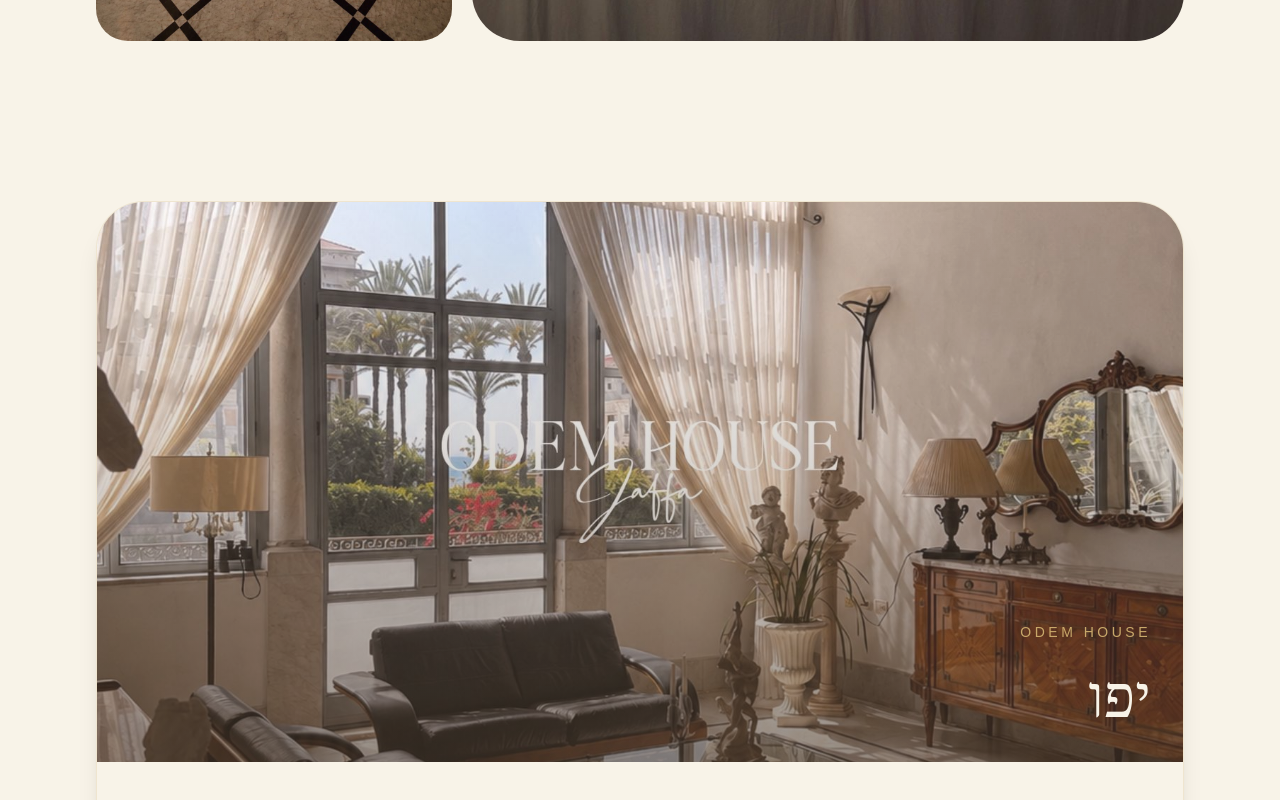
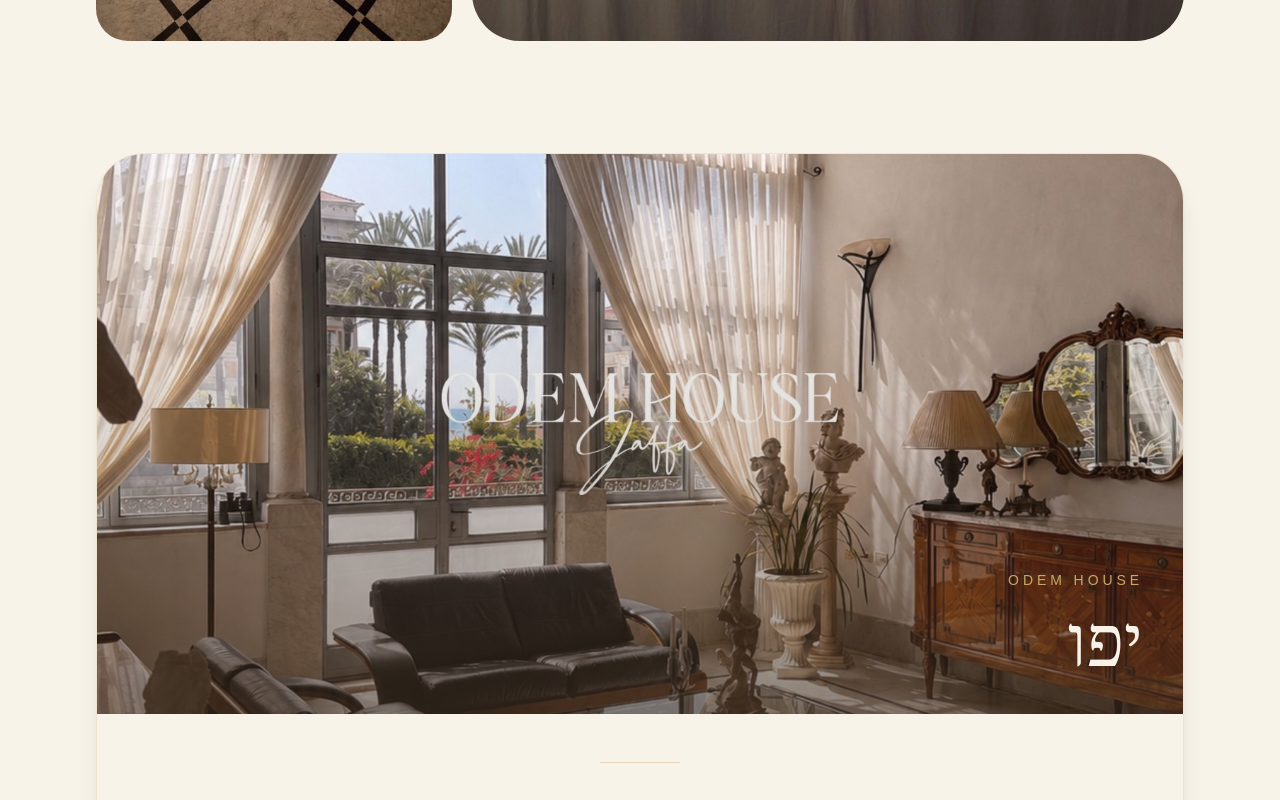
Before and after one commit to shahar27/shahar-landing, a Next.js app: page /defense-patterns-evening in a window 1280 px wide. Shown: the part 9180-9980 px from the top of the page. Built offline with nearby package versions, Linux system fonts and the light colour scheme.

Commit message:
Refine event page design and pricing

```diff
--- a/app/defense-patterns-evening/page.tsx
+++ b/app/defense-patterns-evening/page.tsx
@@ -376,24 +376,23 @@
       </section>
 
       {/* Odem House */}
-      <section className="px-6 md:px-16 lg:px-24 py-20">
+      <section className="px-6 md:px-16 lg:px-24 pt-8 pb-20">
         <div className="max-w-6xl mx-auto rounded-[3rem] overflow-hidden border border-[#C8A86A]/20 shadow-xl bg-[#F8F3E8]">
-
           <div className="relative min-h-[420px] md:min-h-[560px]">
             <img
               src="/odem-house-wide.jpg"
               alt=""
-              className="absolute inset-0 w-full h-full object-cover opacity-90"
+              className="absolute inset-0 w-full h-full object-cover"
             />
 
-            <div className="absolute inset-0 bg-gradient-to-t from-[#3E3023]/55 via-[#3E3023]/20 to-transparent" />
+            <div className="absolute inset-0 bg-gradient-to-t from-[#3E3023]/60 via-[#3E3023]/15 to-transparent" />
 
-            <div className="absolute bottom-8 right-8 left-8 text-[#F8F3E8] text-right">
-              <p className="text-[#C8A86A] tracking-[0.25em] text-sm mb-4">
+            <div className="absolute bottom-10 right-10 left-10 text-right">
+              <p className="text-[#C8A86A] tracking-[0.28em] text-xs md:text-sm mb-3">
                 ODEM HOUSE
               </p>
 
-              <h2 className="text-4xl md:text-6xl font-serif leading-[1.2]">
+              <h2 className="text-[#F8F3E8] text-5xl md:text-7xl font-serif leading-none">
                 יפו
               </h2>
             </div>
```
